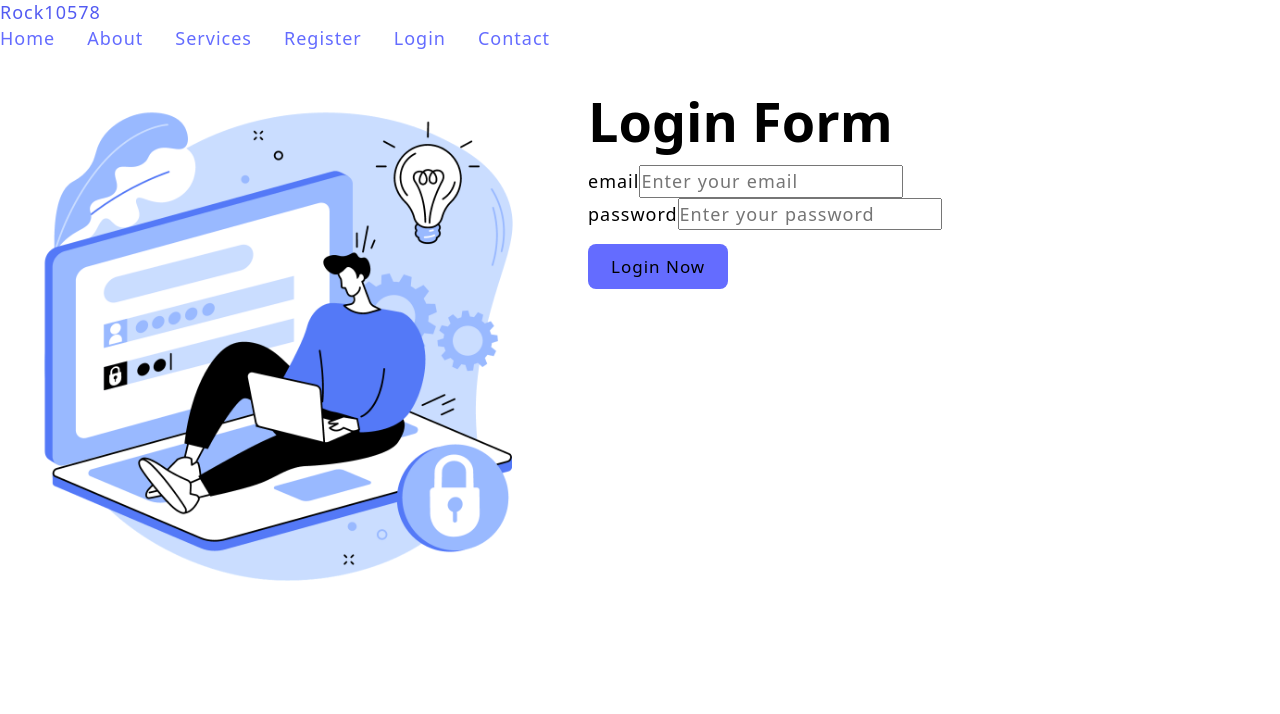
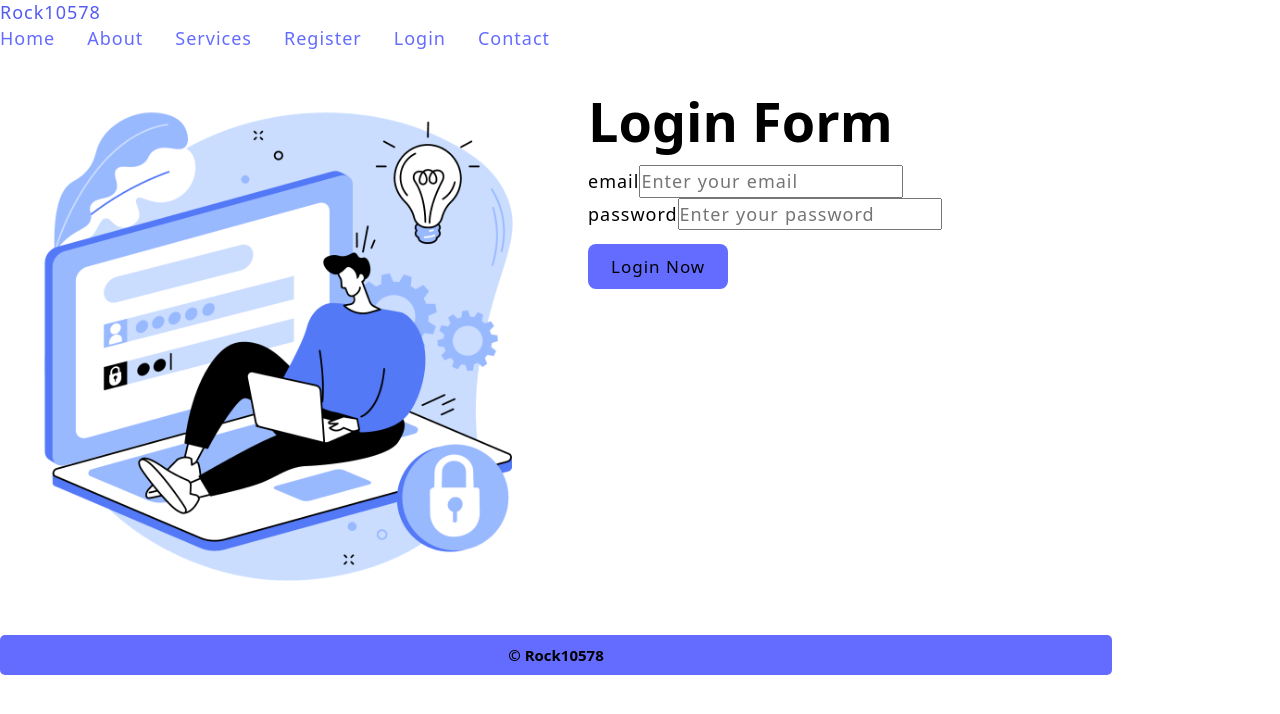
Before and after one commit to Rock10578/Service, a React (Vite) app in the folder client/: page /login in a window 1280 px wide. Shown: the top 714 px of the page. Built offline with nearby package versions, Linux system fonts and the light colour scheme.

Commit message:
Footer Created

```diff
--- a/client/src/App.jsx
+++ b/client/src/App.jsx
@@ -6,6 +6,7 @@ import {Service} from "./pages/Service"
 import {Register} from "./pages/Register"
 import {Login} from "./pages/Login"
 import {Navbar} from "./components/Navbar";
+import { Footer } from "./components/Footer";
 // import "./index.css"
 
 
@@ -21,6 +22,7 @@ const App = () => {
             <Route path="/register" element={<Register/>}/>
             <Route path="/login" element={<Login/>}/>
         </Routes>
+        <Footer/>
       </BrowserRouter>
   );
 };
--- /dev/null
+++ b/client/src/components/Footer.css
@@ -0,0 +1,8 @@
+.footer{
+    background-color: var(--btn-color);
+    display: flex;
+    align-items: center;
+    justify-content: center;
+    padding: 1rem;
+    border-radius: 0.5rem;
+}
--- /dev/null
+++ b/client/src/components/Footer.jsx
@@ -0,0 +1,11 @@
+import "./Footer.css"
+
+export const Footer = () => {
+    return (
+        <>
+            <div className="footer">
+                <h2>&copy; Rock10578</h2>
+            </div>
+        </>
+    )
+}
```
